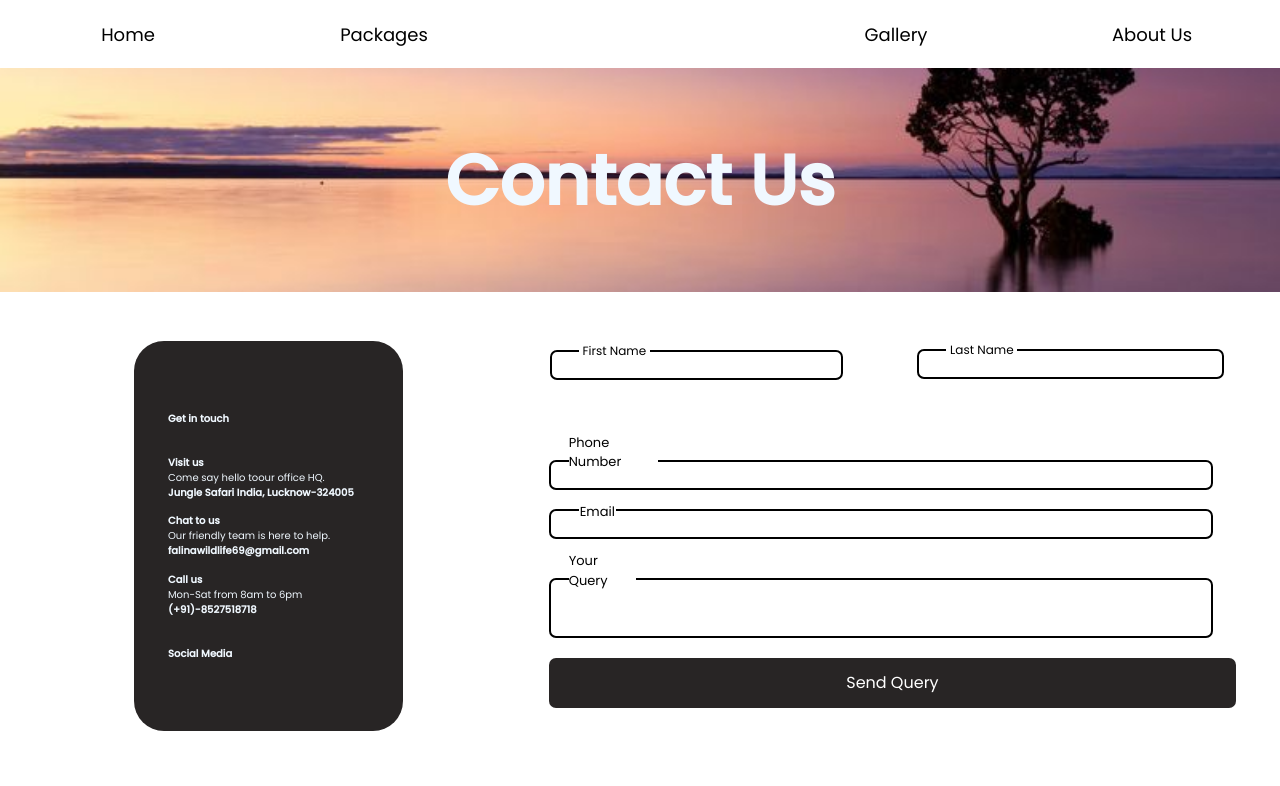
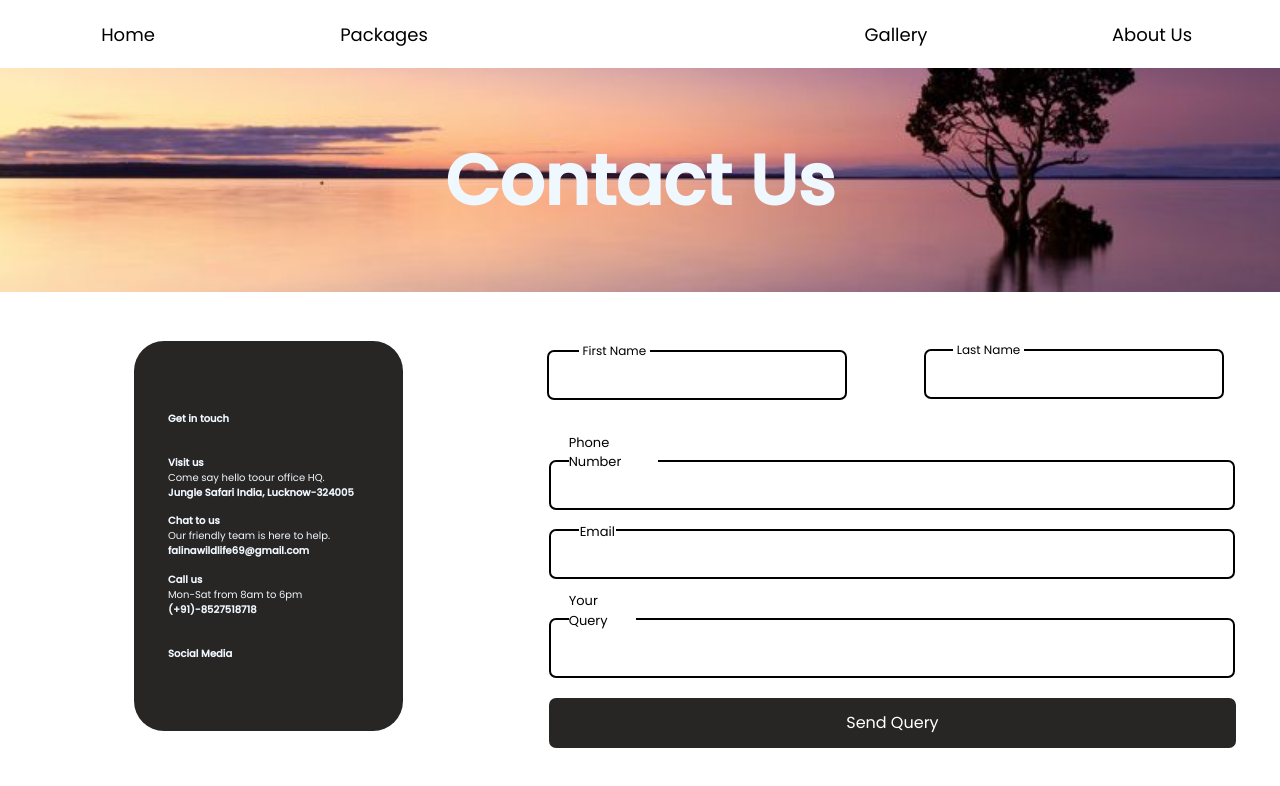
Before and after one commit to ANKITy102/Falina-Wildlife-Sanctuary, a React (Create React App) app in the folder frontend/: page /contactus in a window 1280 px wide. Shown: the top 786 px of the page. Built offline with nearby package versions, Linux system fonts and the light colour scheme.

Commit message:
Contact Us Corrected

```diff
--- a/frontend/src/pages/ContactUs/ContactUs.js
+++ b/frontend/src/pages/ContactUs/ContactUs.js
@@ -1,6 +1,7 @@
+import React from 'react'
 import sks from './ContactUs.module.css';
 
-function Contactus (){
+function contactus (){
     return(
         <>
         <div className={sks.container}>
@@ -51,4 +52,4 @@ function Contactus (){
     );
 }
 
-export default Contactus;
+export default contactus;
--- a/frontend/src/pages/ContactUs/ContactUs.module.css
+++ b/frontend/src/pages/ContactUs/ContactUs.module.css
@@ -118,10 +118,10 @@
 .name{
   position: relative;
   top:9px;
-  right:70px;
-  height:30px;
+  right:73px;
+  height:50px;
   border-radius: 7px;
-  width:44%;
+  width:45%;
   padding:12px;
   font-size: large;
   border: 2px solid black;
@@ -130,19 +130,19 @@
   position: relative;
   top:8.3px;
   right:67px;
-  height:30px;
+  height:50px;
   border-radius: 7px;
-  width:46%;
+  width:45%;
   border: 2px solid black;
   padding:12px;
   font-size: large;
 }
 .fields{
-  width:89.5%;
+  width:92.48%;
   padding:12px;
   border: 2px solid black;
   border-radius: 7px;
-  height:30px;
+  height:50px;
   font-size: large;
 }
 .number{
@@ -185,7 +185,7 @@
   font-size: small;
 }
 .fieldsquery{
-  width:89.5%;
+  width:92.48%;
   padding:12px;
   border: 2px solid black;
   border-radius: 7px;
```
